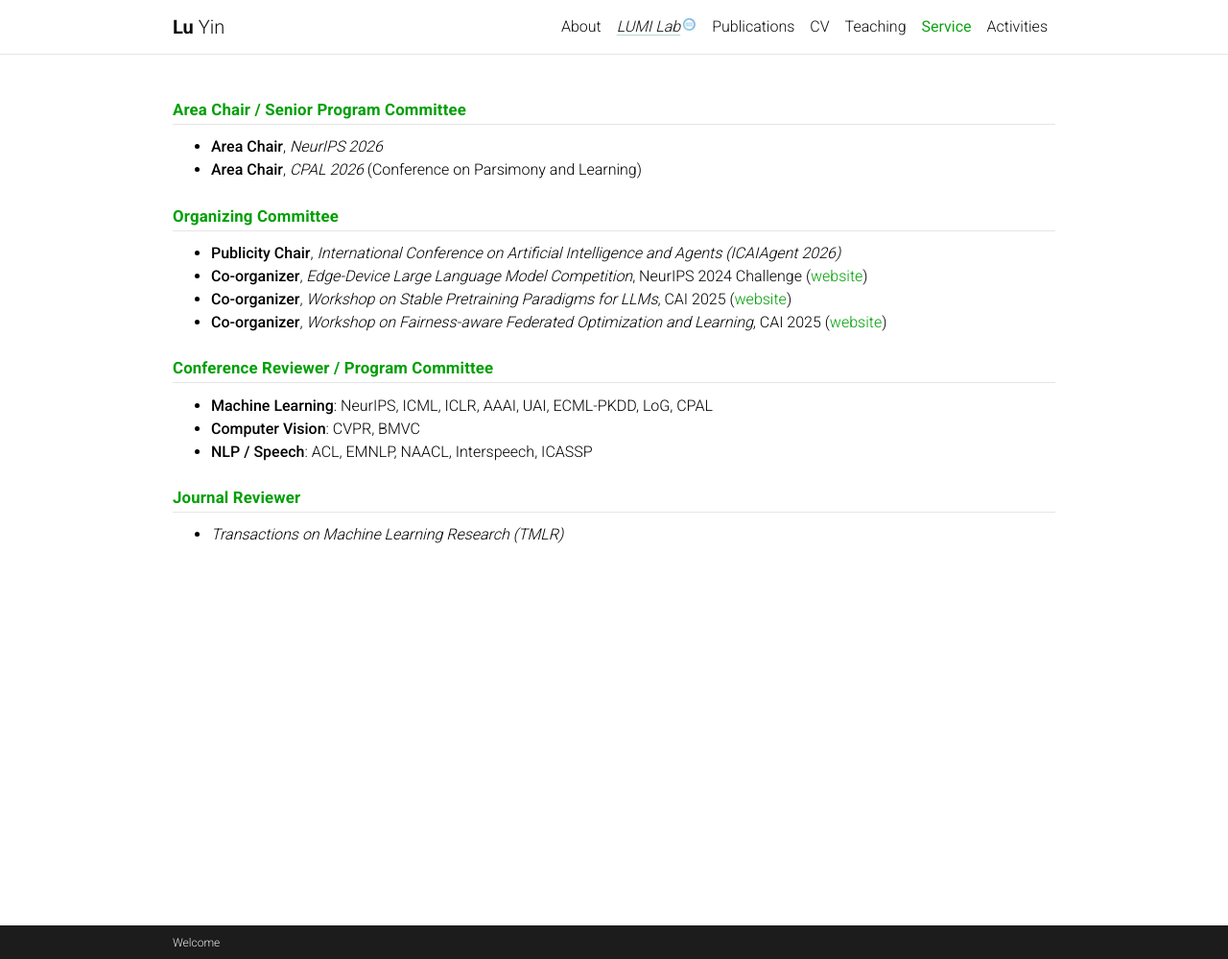
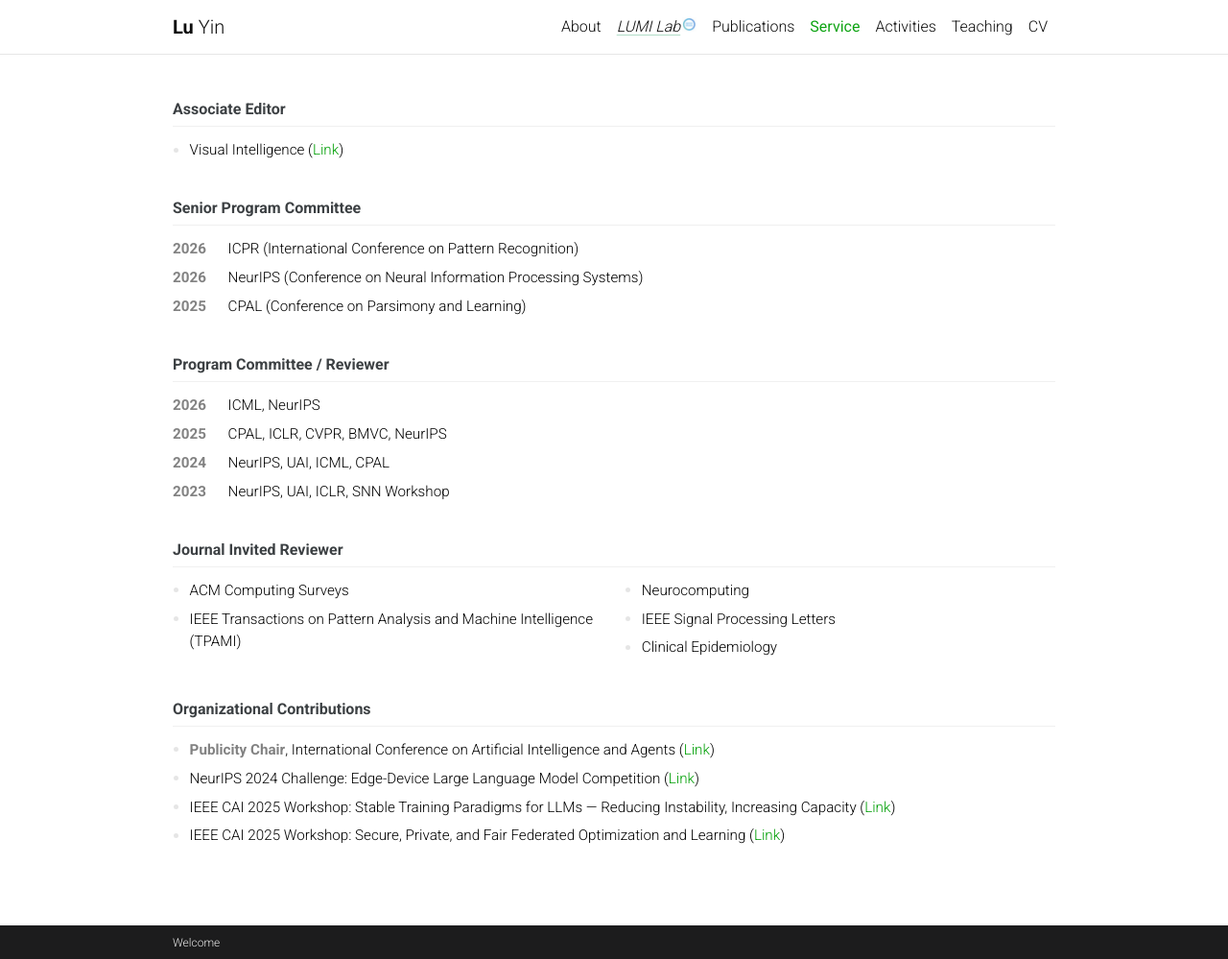
Before and after one commit to luuyin/luuyin.github.io, a Jekyll site: the page built from _pages/service.md, in a window 1280 px wide and 999 px high. Shown: the whole window at 96% size. Built offline with Jekyll 4.4.1, drawn with Linux system fonts in a browser that asks for light colours; comment, search, counter and statistics services are not loaded; a style sheet for code colours, icons or effects is not loaded.

Commit message:
Refine Service/Activities design and nav order
- Year-gutter layout, two-column journal list, tightened spacing
- Hairline section dividers, muted years, gold-highlighted honours
- Reorder nav: About / LUMI Lab / Publications / Service / Activities / Teaching / CV

Co-Authored-By: Claude Opus 4.8 (1M context) <noreply@anthropic.com>

```diff
--- a/_pages/service.md
+++ b/_pages/service.md
@@ -3,32 +3,43 @@ layout: page_notitile
 permalink: /service/
 title: Service
 nav: true
-nav_order: 6
+nav_order: 4
 ---
 
 
-<h3 class="section-heading">Area Chair / Senior Program Committee</h3>
+<h3 class="section-heading">Associate Editor</h3>
 
-- **Area Chair**, *NeurIPS 2026*
-- **Area Chair**, *CPAL 2026* (Conference on Parsimony and Learning)
+- Visual Intelligence ([Link](https://link.springer.com/journal/44267))
 
-<h3 class="section-heading">Organizing Committee</h3>
+<h3 class="section-heading">Senior Program Committee</h3>
 
-- **Publicity Chair**, *International Conference on Artificial Intelligence and Agents (ICAIAgent 2026)*
-- **Co-organizer**, *Edge-Device Large Language Model Competition*, NeurIPS 2024 Challenge ([website](https://edge-llms-challenge.github.io/edge-llm-challenge.github.io/))
-- **Co-organizer**, *Workshop on Stable Pretraining Paradigms for LLMs*, CAI 2025 ([website](https://stable-pretraining-paradigms-for-llms.github.io/stable-pretraining-paradigms-for-llms-workshop.github.io/index))
-- **Co-organizer**, *Workshop on Fairness-aware Federated Optimization and Learning*, CAI 2025 ([website](https://xw00616.github.io/Fairness-aware-Federated-Optimization-and-Learning/index))
+- **2026** ICPR (International Conference on Pattern Recognition)
+- **2026** NeurIPS (Conference on Neural Information Processing Systems)
+- **2025** CPAL (Conference on Parsimony and Learning)
+{:.entry-list}
 
-<!-- 请确认/增删下面的审稿会议；这是根据你发表过的会议推断的初稿。 -->
-<h3 class="section-heading">Conference Reviewer / Program Committee</h3>
+<h3 class="section-heading">Program Committee / Reviewer</h3>
 
-- **Machine Learning**: NeurIPS, ICML, ICLR, AAAI, UAI, ECML-PKDD, LoG, CPAL
-- **Computer Vision**: CVPR, BMVC
-- **NLP / Speech**: ACL, EMNLP, NAACL, Interspeech, ICASSP
+- **2026** ICML, NeurIPS
+- **2025** CPAL, ICLR, CVPR, BMVC, NeurIPS
+- **2024** NeurIPS, UAI, ICML, CPAL
+- **2023** NeurIPS, UAI, ICLR, SNN Workshop
+{:.entry-list}
 
-<!-- 如果你有期刊审稿经历，按下面格式补充；没有可整段删除。 -->
-<h3 class="section-heading">Journal Reviewer</h3>
+<h3 class="section-heading">Journal Invited Reviewer</h3>
 
-- *Transactions on Machine Learning Research (TMLR)*
+- ACM Computing Surveys
+- IEEE Transactions on Pattern Analysis and Machine Intelligence (TPAMI)
+- Neurocomputing
+- IEEE Signal Processing Letters
+- Clinical Epidemiology
+{:.cols-2}
+
+<h3 class="section-heading">Organizational Contributions</h3>
+
+- **Publicity Chair**, International Conference on Artificial Intelligence and Agents ([Link](https://www.icaiagent.org/))
+- NeurIPS 2024 Challenge: Edge-Device Large Language Model Competition ([Link](https://edge-llms-challenge.github.io/edge-llm-challenge.github.io/))
+- IEEE CAI 2025 Workshop: Stable Training Paradigms for LLMs — Reducing Instability, Increasing Capacity ([Link](https://stable-pretraining-paradigms-for-llms.github.io/stable-pretraining-paradigms-for-llms-workshop.github.io/index))
+- IEEE CAI 2025 Workshop: Secure, Private, and Fair Federated Optimization and Learning ([Link](https://xw00616.github.io/Fairness-aware-Federated-Optimization-and-Learning/index))
 
 <br>
--- a/_sass/_custom.scss
+++ b/_sass/_custom.scss
@@ -272,15 +272,84 @@ ol.bibliography .badge:empty { display: none !important; }
 
 /* MapMyVisitors: compact, elegant size */
 .mmv-wrap{ display:none; }
-/* ===== Compact section headings (Service / Activities / Teaching) ===== */
+/* ===== Service / Activities page design ===== */
+
+/* Section labels: match the site's own typography — clean, normal case */
 .section-heading {
   font-family: inherit;
-  font-size: 1.05rem;
+  font-size: 1rem;
   font-weight: 600;
-  letter-spacing: .01em;
+  text-transform: none;
+  letter-spacing: 0;
+  color: #3c4043;
+  margin: 2.4rem 0 .8rem;
+  padding-bottom: .5rem;
+  border-bottom: 1px solid rgba(0, 0, 0, .06);
+}
+html[data-theme='dark'] .section-heading {
+  color: var(--global-text-color);
+  border-bottom-color: rgba(255, 255, 255, .08);
+}
+.section-heading:first-of-type { margin-top: .6rem; }
+
+/* Lists under each section */
+.section-heading + ul {
+  margin: 0 0 .3rem;
+  padding-left: 1.1rem;
+  list-style: none;
+}
+.section-heading + ul > li {
+  position: relative;
+  line-height: 1.55;
+  margin-bottom: .4rem;
+  font-size: .95rem;
+}
+/* custom soft bullet (plain lists: Associate Editor, Organizational) */
+.section-heading + ul > li::before {
+  content: "";
+  position: absolute;
+  left: -1.05rem;
+  top: .58em;
+  width: 5px;
+  height: 5px;
+  border-radius: 50%;
+  background: var(--global-divider-color);
+}
+/* year / role lead-in: muted so it supports rather than shouts */
+.section-heading + ul > li > strong:first-child {
+  color: var(--global-text-color-light);
+  font-weight: 600;
+}
+/* links: subtle, underline on hover only */
+.section-heading + ul a {
   color: var(--global-theme-color);
-  margin: 1.6rem 0 .7rem;
-  padding-bottom: .3rem;
-  border-bottom: 1px solid var(--global-divider-color);
+  text-decoration: none;
 }
-.section-heading:first-of-type { margin-top: .4rem; }
+.section-heading + ul a:hover { text-decoration: underline; }
+
+/* Year-gutter lists: year aligned in a fixed left column, description hangs */
+.section-heading + ul.entry-list { padding-left: 0; }
+.section-heading + ul.entry-list > li {
+  padding-left: 3.6rem;
+}
+.section-heading + ul.entry-list > li::before { display: none; }
+.section-heading + ul.entry-list > li > strong:first-child {
+  position: absolute;
+  left: 0;
+  top: 0;
+  width: 3.2rem;
+}
+
+/* Two-column lists for short flat enumerations (Journal Invited Reviewer) */
+.section-heading + ul.cols-2 {
+  columns: 2;
+  column-gap: 2.5rem;
+  padding-left: 1.1rem;
+}
+.section-heading + ul.cols-2 > li { break-inside: avoid; }
+@media (max-width: 576px) {
+  .section-heading + ul.cols-2 { columns: 1; }
+}
+
+/* Gold emphasis for marquee honours (Best Paper, Rising Star) */
+.gold-award { color: #AF741F; font-weight: 600; }
```
Also changed, not shown: _pages/CV.md (+1 -1 lines), _pages/activities.md (+17 -16 lines), _pages/teaching.md (+8 -8 lines).
